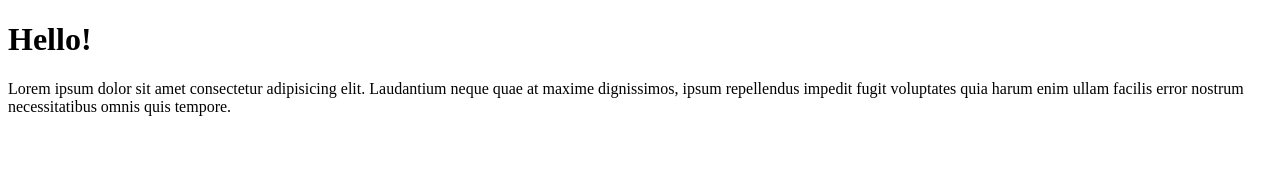
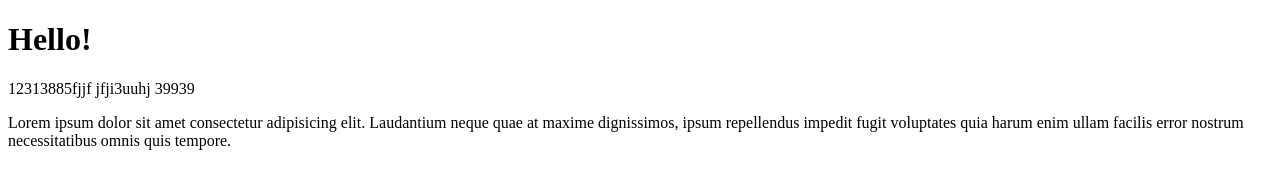
Before and after one commit to AlexForOf/index, a plain HTML site: page index.html in a window 1280 px wide. Drawn offline with Linux system fonts and the light colour scheme.

Commit message:
Update index.html

```diff
--- a/index.html
+++ b/index.html
@@ -8,6 +8,7 @@
 </head>
 <body>
     <h1>Hello!</h1>
+    <span>12313885fjjf jfji3uuhj 39939</span>
     <p>Lorem ipsum dolor sit amet consectetur adipisicing elit. Laudantium neque quae at maxime dignissimos, ipsum repellendus impedit fugit voluptates quia harum enim ullam facilis error nostrum necessitatibus omnis quis tempore.</p>
 </body>
 </html>
```
